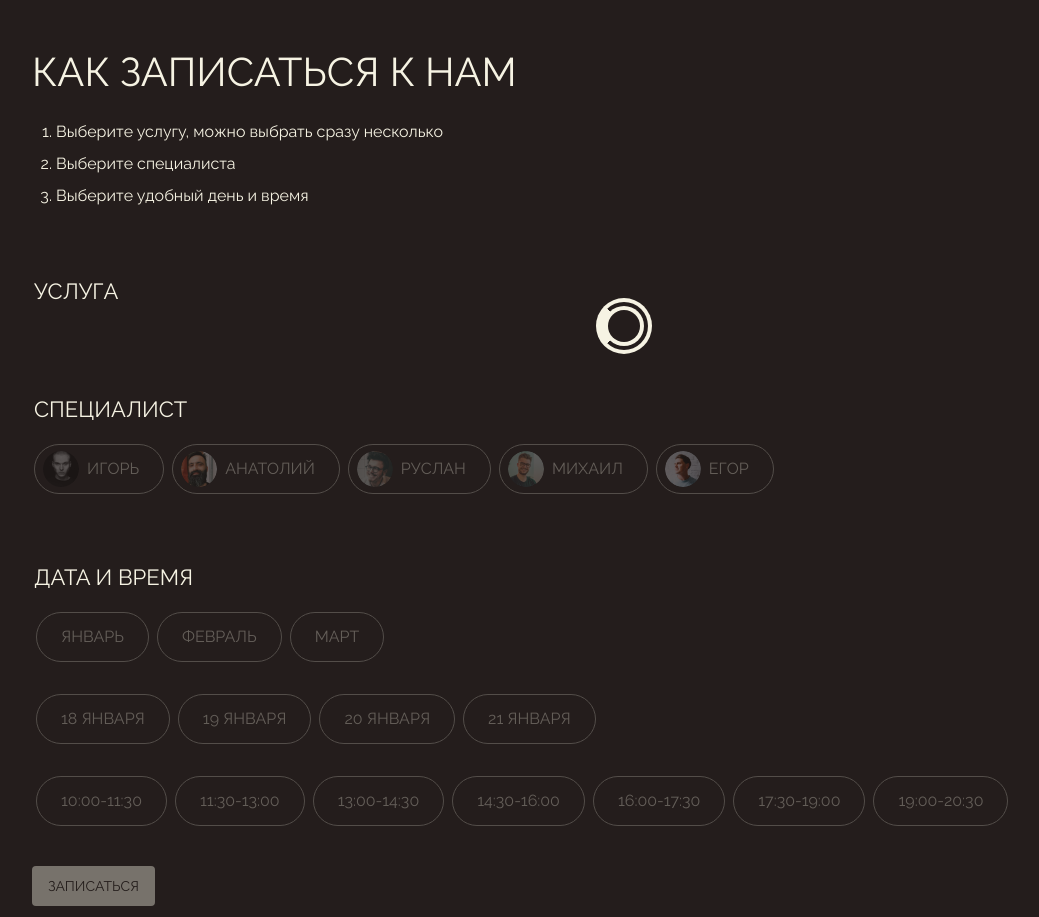
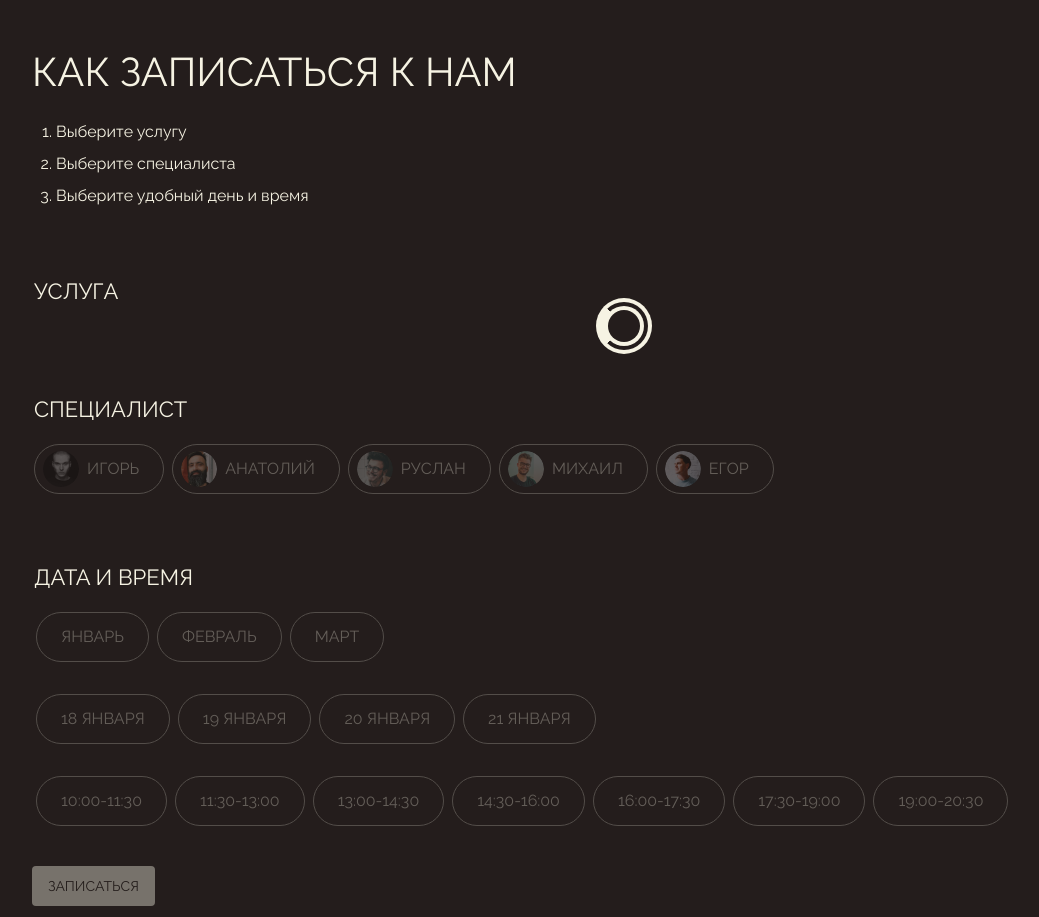
Before and after one commit to CrazyEjek/Chik-Chik-, a plain HTML site: page index.html in a window 1280 px wide. Shown: the part 2220-3137 px from the top of the page, without its empty margins (16-1055 px from the left). Drawn offline with Linux system fonts and the light colour scheme; no server answers.

Commit message:
well done_v1

```diff
--- a/index.html
+++ b/index.html
@@ -158,7 +158,7 @@
         <div class="container">
             <h2 class="reserve__title">Как записаться к нам</h2>
             <ol class="reserve__list">
-                <li class="reserve__item">Выберите услугу, можно выбрать сразу несколько</li>
+                <li class="reserve__item">Выберите услугу</li>
                 <li class="reserve__item">Выберите специалиста</li>
                 <li class="reserve__item">Выберите удобный день и время</li>
             </ol>
```
